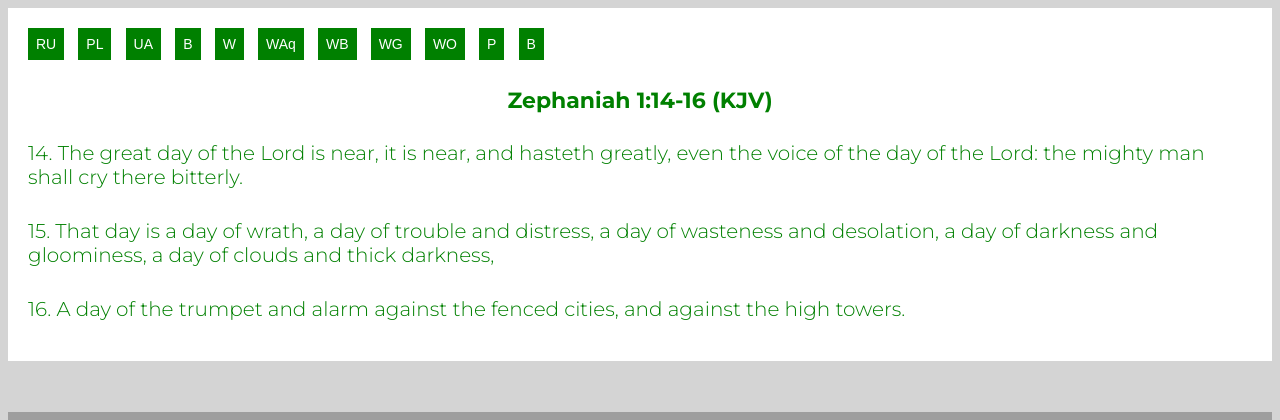
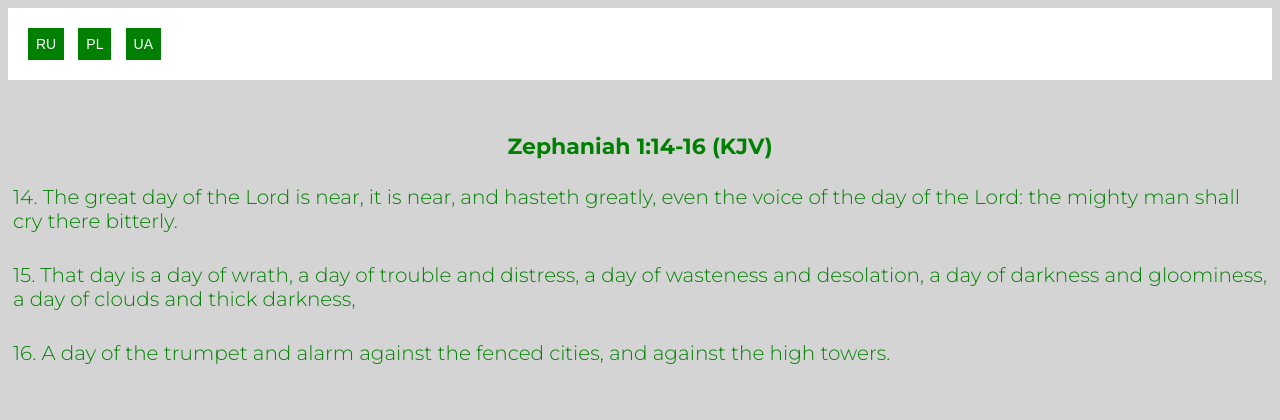
Before and after one commit to j-fullstack-d/Bible-Verses-white-green--EN, a plain HTML site: page index.html in a window 1280 px wide. Shown: the top 420 px of the page. Drawn offline with Linux system fonts and the light colour scheme; grey boxes are pictures that could not be loaded.

Commit message:
Update index.html

```diff
--- a/index.html
+++ b/index.html
@@ -16,14 +16,10 @@
       <button class="section__button"><a class="section__button--link" href="https://mr-front-end-dev.github.io/Bible-Verses-white-green--RU/">RU</a></button>
       <button class="section__button"><a class="section__button--link" href="https://mr-front-end-dev.github.io/Bible-Verses-white-green--PL/">PL</a></button>
       <button class="section__button"><a class="section__button--link" href="https://mr-front-end-dev.github.io/Bible-Verses-white-green--UA/">UA</a></button>
-      <button class="section__button"><a class="section__button--link" href="https://mr-front-end-dev.github.io/Bible-Verses-b--EN/">B</a></button>
-      <button class="section__button"><a class="section__button--link" href="https://mr-front-end-dev.github.io/Bible-Verses-w--EN/">W</a></button>
-      <button class="section__button"><a class="section__button--link" href="https://mr-front-end-dev.github.io/Bible-Verses-white-aqua--EN/">WAq</a></button>
-      <button class="section__button"><a class="section__button--link" href="https://mr-front-end-dev.github.io/Bible-Verses-white-blue--EN/">WB</a></button>
-      <button class="section__button"><a class="section__button--link" href="https://mr-front-end-dev.github.io/Bible-Verses-white-grey--EN/">WG</a></button>
-      <button class="section__button"><a class="section__button--link" href="https://mr-front-end-dev.github.io/Bible-Verses-white-orange--EN/">WO</a></button>
-      <button class="section__button"><a class="section__button--link" href="https://mr-front-end-dev.github.io/Bible-Verses-pink--EN/">P</a></button>
-      <button class="section__button"><a class="section__button--link" href="https://mr-front-end-dev.github.io/Bible-Verses-brown--EN/">B</a></button>
+    </section>
+  </main>
+  <div class="div__underline--lightgrey"></div>
+  <main>
       <section class="section__content--text">
         <h1 class="section--h1">Zephaniah 1:14-16 (KJV)</h1>
         <p class="section--paragraph">14. The great day of the Lord is near, it is near, and hasteth greatly, even the voice of the day of the Lord: the mighty man shall cry there bitterly.</p>
```
